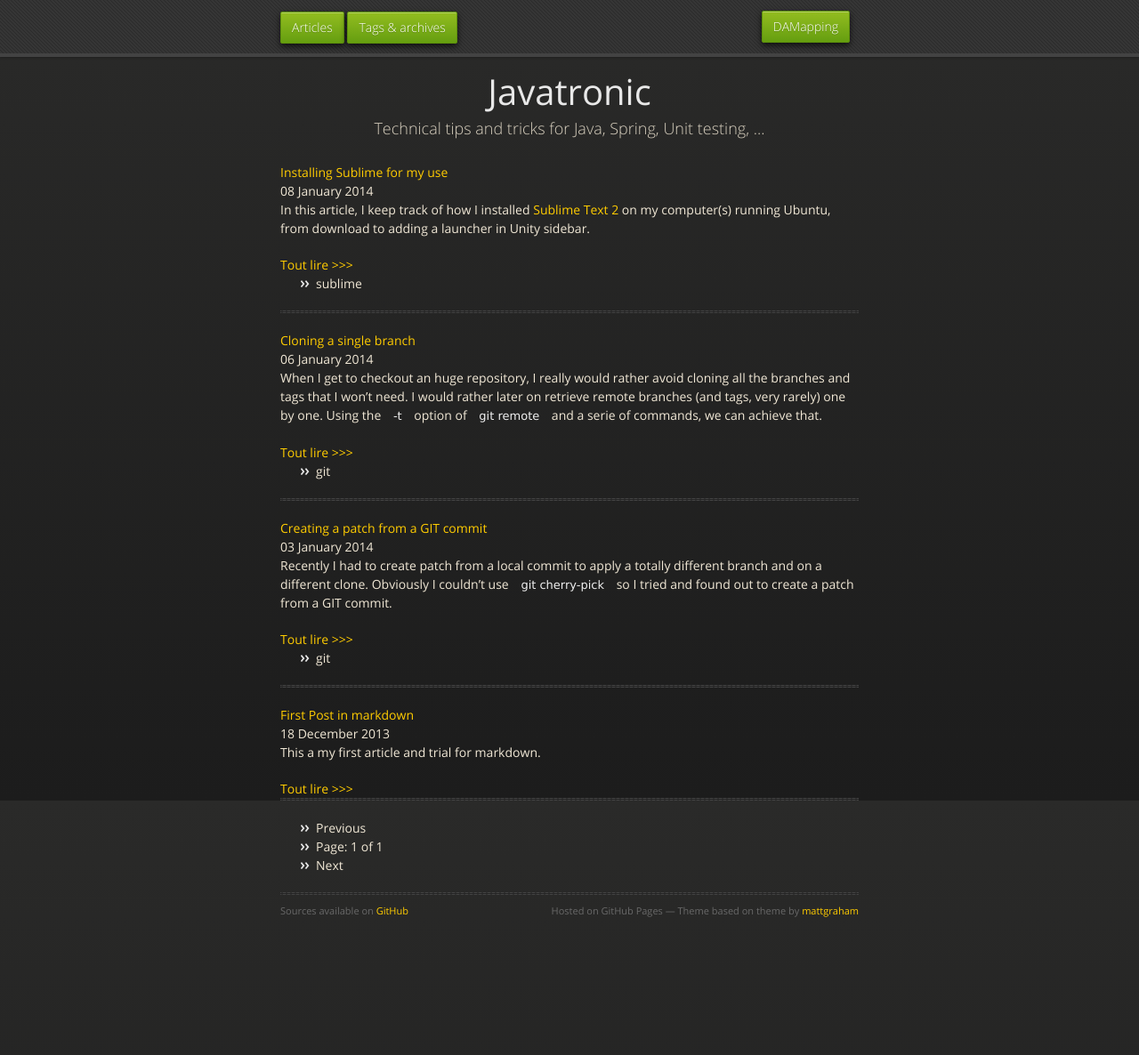
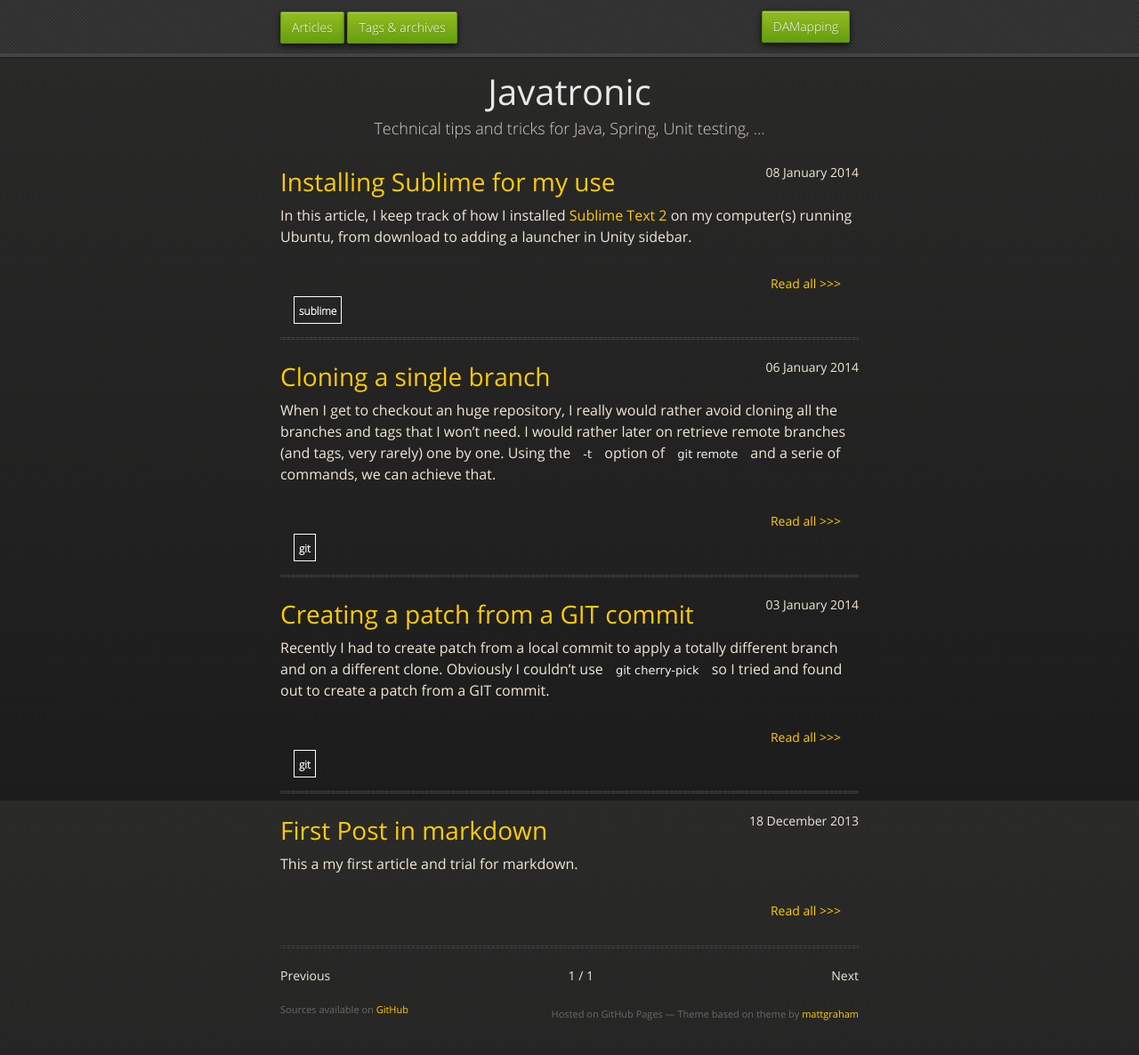
Before and after one commit to lesaint/lesaint.github.io, a Jekyll site: the page built from index.html, in a window 1280 px wide and 1207 px high. Shown: the top 1186 px of the window at 89% size. Built offline with Jekyll 4.4.1, drawn with Linux system fonts in a browser that asks for light colours; nearby versions of some CDN libraries; Markdown is read by kramdown in place of the engine named in the settings; the list of posts is cut into pages by our own code.

Commit message:
add style for articles + tags + nav, fix previous link to first page

```diff
--- a/_layouts/default.html
+++ b/_layouts/default.html
@@ -41,7 +41,6 @@
 
 
           <div id="footer">
-          <hr>
           <span class="credits left">Sources available on <a href="https://github.com/lesaint.github.io/damapping/tree/gh-pages">GitHub</a></span>
           <span class="credits right">Hosted on GitHub Pages &mdash; Theme based on theme by <a href="https://twitter.com/michigangraham">mattgraham</a></span>
           </div>
--- a/index.html
+++ b/index.html
@@ -3,30 +3,32 @@ layout: default
 ---
 {% for post in paginator.posts %}
   <article>
-  	<header><a href="{{ post.url }}">{{ post.title }}</a></header>
-	  <head>
-	    <time>{{ post.date | date_to_long_string }}</time>
-	  </head>
+    <header>
+      <time>{{ post.date | date_to_long_string }}</time>
+      <a href="{{ post.url }}">{{ post.title }}</a>
+    </header>
 	  <summary>
 	    {{ post.excerpt }}
 	  </summary>
-    <a href="{{ post.url }}">Tout lire >>></a>
-    <footer>{% unless post.tags.size == 0 %}<ul class="tags">{% for tag in post.tags %}<li>{{tag}}</li>{% endfor %}</ul>{% endunless %}</footer>
+    <footer>
+      <nav><a href="{{ post.url }}">Read all >>></a></nav>
+      {% unless post.tags.size == 0 %}<ul>{% for tag in post.tags %}<li><a href="tags/{{tag}}">{{tag}}</a></li>{% endfor %}</ul>{% endunless %}
+    </footer>
+    <hr />
   </article>
-  <hr />
 {% endfor %}
 
-<!-- Pagination links -->
-<ul class="pagination">
+<nav>
+  <!-- Pagination links -->
   {% if paginator.previous_page %}
-    <li><a href="/{{ paginator.previous_page }}" class="previous">Previous</a></li>
+    <div class="previous"><a href="/{% if page.previous_page > 1 %}{{ paginator.previous_page }}{% endif %}">Previous</a></div>
   {% else %}
-    <li><span class="previous">Previous</span></li>
+    <div class="previous">Previous</div>
   {% endif %}
-  <li><span class="page_number ">Page: {{ paginator.page }} of {{ paginator.total_pages }}</span></li>
   {% if paginator.next_page %}
-    <li><a href="/{{ paginator.next_page }}" class="next">Next</a></li>
+    <div class="next"><a href="/{{ paginator.next_page }}">Next</a></div>
   {% else %}
-    <li><span class="next ">Next</span></li>
+    <div class="next">Next</div>
+  <div class="current">{{ paginator.page }} / {{ paginator.total_pages }}</div>
   {% endif %}
-</ul>
+</nav>
--- a/stylesheets/styles.css
+++ b/stylesheets/styles.css
@@ -819,6 +819,86 @@ section #footer .credits.left {
 }
 section #footer .credits.right {
   float: right;
+  padding-top: 5px;
+}
+
+article {
+
+}
+
+article time {
+  float: right;
+}
+
+article header a,
+article header a:hover,
+article header a:active,
+article header a:focus {
+  font-size: 2em;
+  margin: 0.67em 0;
+}
+
+article summary {
+  clear: both;
+  font-size: 16px;
+  padding-top: 5px;
+}
+
+article footer {
+  padding: 10px 0 20px 0;
+}
+
+article footer ul {
+  float: left;
+  list-style: none;
+  list-style-image: none;
+  padding: 0 0 0 5px;
+  margin: 0px 0px 20px; /* cancels inherited margin from ul */
+}
+
+article footer nav a {
+  float: right;
+  margin-right: 20px;
+  padding-bottom: 20px;
+}
+
+article footer li {
+  list-style: none;
+  display: inline;
+  color: white;
+  margin: 0 0 0 10px;
+  padding: 5px;
+  border: solid white 0.5px;
+}
+
+article footer li a,
+article footer li a:hover,
+article footer li a:active,
+article footer li a:focus {
+  font-family: 'OpenSansLight', "Helvetica Neue", Helvetica, Arial, sans-serif;
+  font-weight: bold;
+  font-size: 12px;
+  color: white;
+}
+
+article hr {
+  clear: both;
+}
+
+section nav {
+  margin-bottom: 30px;
+}
+
+section nav div.previous {
+  float: left;
+}
+
+section nav div.current {
+  text-align: center;
+}
+
+section nav div.next {
+  float: right;
 }
 
 @media print, screen and (max-width: 720px) {
```
